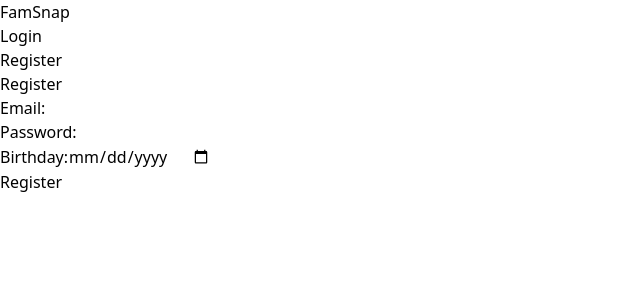
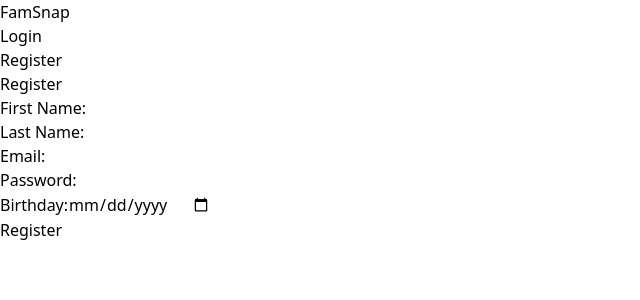
Before and after one commit to kenleano/FamSnap, a React (Vite) app in the folder frontend/: page /register in a window 1280 px wide. Shown: the top 300 px of the page, without its empty margins (0-640 px from the left). Built offline with nearby package versions, Linux system fonts and the light colour scheme.

Commit message:
Authentication

```diff
--- a/frontend/src/components/AuthContext.jsx
+++ b/frontend/src/components/AuthContext.jsx
@@ -1,19 +1,25 @@
-import React, { createContext, useContext, useState } from 'react';
+import React, { createContext, useContext, useState, useMemo } from 'react';
 
 const AuthContext = createContext();
+
 
 export function useAuth() {
   return useContext(AuthContext);
 }
 
 export const AuthProvider = ({ children }) => {
+
   const [user, setUser] = useState(null);
 
-  const login = (userData) => setUser(userData); // Store user data on login
+  // Determine if user is logged in based on if the user state is not null
+  const isLoggedIn = useMemo(() => !!user, [user]);
+
+  const login = (userData) => setUser(userData.user);
+ // Store user data on login
   const logout = () => setUser(null); // Clear user data on logout
 
   return (
-    <AuthContext.Provider value={{ user, login, logout }}>
+    <AuthContext.Provider value={{ user, isLoggedIn, login, logout }}>
       {children}
     </AuthContext.Provider>
   );
--- a/frontend/src/components/FamilyTree/FamilyTree.jsx
+++ b/frontend/src/components/FamilyTree/FamilyTree.jsx
@@ -1,8 +1,10 @@
 import React from 'react';
-
+import SideProfile from './SideProfile';
 const FamilyTree=()=> {
   return (
     <div>
+
+      <SideProfile/>
       Family Tree
     </div>
   );
--- /dev/null
+++ b/frontend/src/components/FamilyTree/SideProfile.jsx
@@ -0,0 +1,23 @@
+import React from 'react';
+import { useAuth } from '../AuthContext';
+
+const SideProfile = () => {
+    const { user, logout } = useAuth();
+
+    return (
+      <div>
+        {user ? (
+          <div>
+            <p>Welcome, {user.firstName} {user.lastName}!</p>
+            <p>Birthday: {user.birthday}</p>
+            <button onClick={logout}>Logout</button>
+          </div>
+        ) : (
+          <p>Please log in.</p>
+        )}
+      </div>
+    );
+  };
+
+
+export default SideProfile;
--- a/frontend/src/components/Home/Login.jsx
+++ b/frontend/src/components/Home/Login.jsx
@@ -26,9 +26,8 @@ const Login = () => {
       // Inside your handleSubmit function after successful login
       const userData = await response.json();
       console.log("Logging in user:", userData);
-      navigate("/profile");
       login(userData); // Pass userData to login
-      navigate("/profile");
+      navigate("/familytree");
       console.log("Logging in user:", userData);
       console.log("Navigation called");
     } catch (error) {
--- a/frontend/src/components/Home/NavBarLanding.jsx
+++ b/frontend/src/components/Home/NavBarLanding.jsx
@@ -19,6 +19,11 @@ const NavBarLanding = () => {
           </div>
           {isLoggedIn ? (
                <div className="flex">
+                     <li className="mr-4">
+                 <CustomLink to="/familytree" className="text-white">
+                   Family Tree
+                 </CustomLink>
+               </li>
                <li className="mr-4">
                  <CustomLink to="/photos" className="text-white">
                    Photos
@@ -29,16 +34,16 @@ const NavBarLanding = () => {
                    Restoration
                  </CustomLink>
                </li>
-               <li>
+               <li  className="mr-4">
                  <CustomLink to="/profile" className="text-white">
                    Profile
                  </CustomLink>
                </li>
-               <li onClick={logout}>
+               {/* <li  className="mr-4" onClick={logout}>
                  <CustomLink to="/profile" className="text-white">
-                   Profile
+                   Logout
                  </CustomLink>
-               </li>
+               </li> */}
              </div>
              ) : (
           <div className="flex">
--- a/frontend/src/components/Home/Register.jsx
+++ b/frontend/src/components/Home/Register.jsx
@@ -1,6 +1,8 @@
 import React, { useState } from 'react';
 
 const Register = () => {
+  const [firstName, setFirstName] = useState('');
+  const [lastName, setLastName] = useState('');
   const [email, setEmail] = useState('');
   const [password, setPassword] = useState('');
   const [birthday, setBirthday] = useState('');
@@ -10,6 +12,8 @@ const Register = () => {
 
     // Constructing the payload
     const payload = {
+      firstName,
+      lastName,
       email,
       password,
       birthday,
@@ -43,6 +47,26 @@ const Register = () => {
     <div>
       <h1>Register</h1>
       <form onSubmit={handleSubmit}>
+      <div>
+          <label htmlFor="firstName">First Name:</label>
+          <input
+            type="firstName"
+            id="firstName"
+            value={firstName}
+            onChange={(e) => setFirstName(e.target.value)}
+            required
+          />
+        </div>
+        <div>
+          <label htmlFor="lastName">Last Name:</label>
+          <input
+            type="lastName"
+            id="lastName"
+            value={lastName}
+            onChange={(e) => setLastName(e.target.value)}
+            required
+          />
+        </div>
         <div>
           <label htmlFor="email">Email:</label>
           <input
--- a/frontend/src/components/Profile.jsx
+++ b/frontend/src/components/Profile.jsx
@@ -18,7 +18,7 @@ const Profile = () => {
     <nav>
       {user ? (
         <div>
-          <span>Welcome, {user.email}!</span>
+          <span>Welcome, {user.firstName}!</span>
           <button onClick={logout}>Logout</button>
         </div>
       ) : (
```
Also changed, not shown: 2 other files (tests, documents, lock files or other folders).
